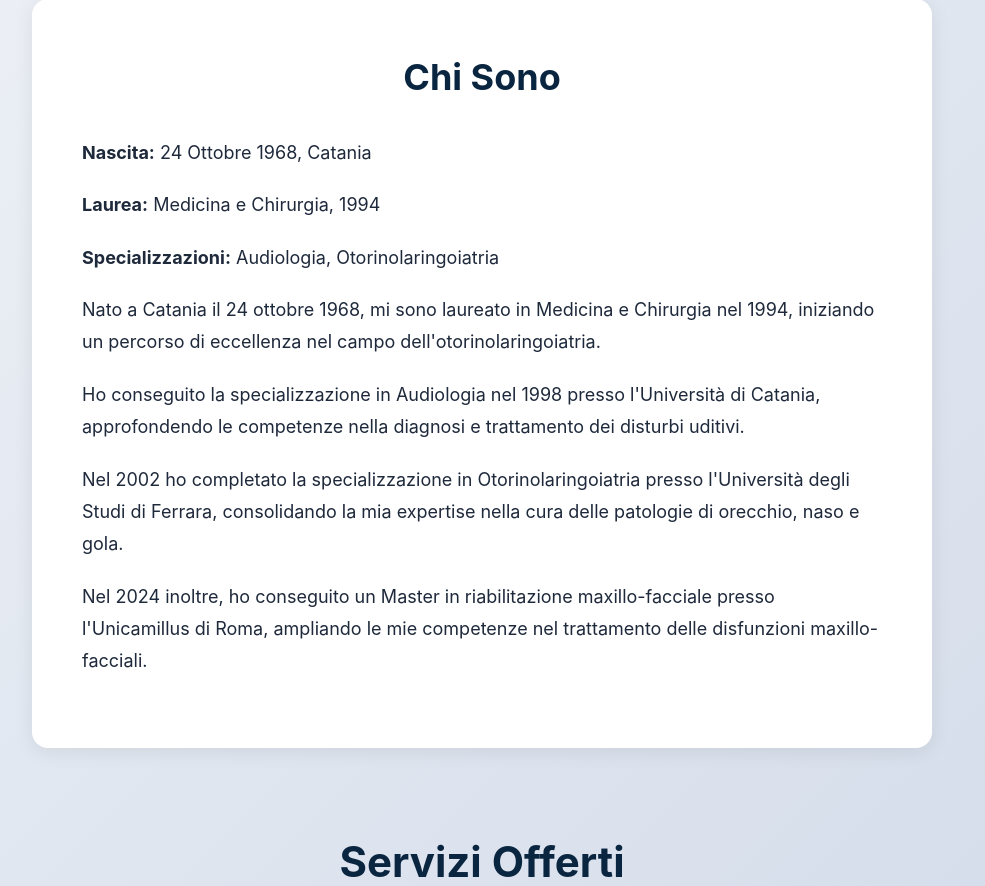
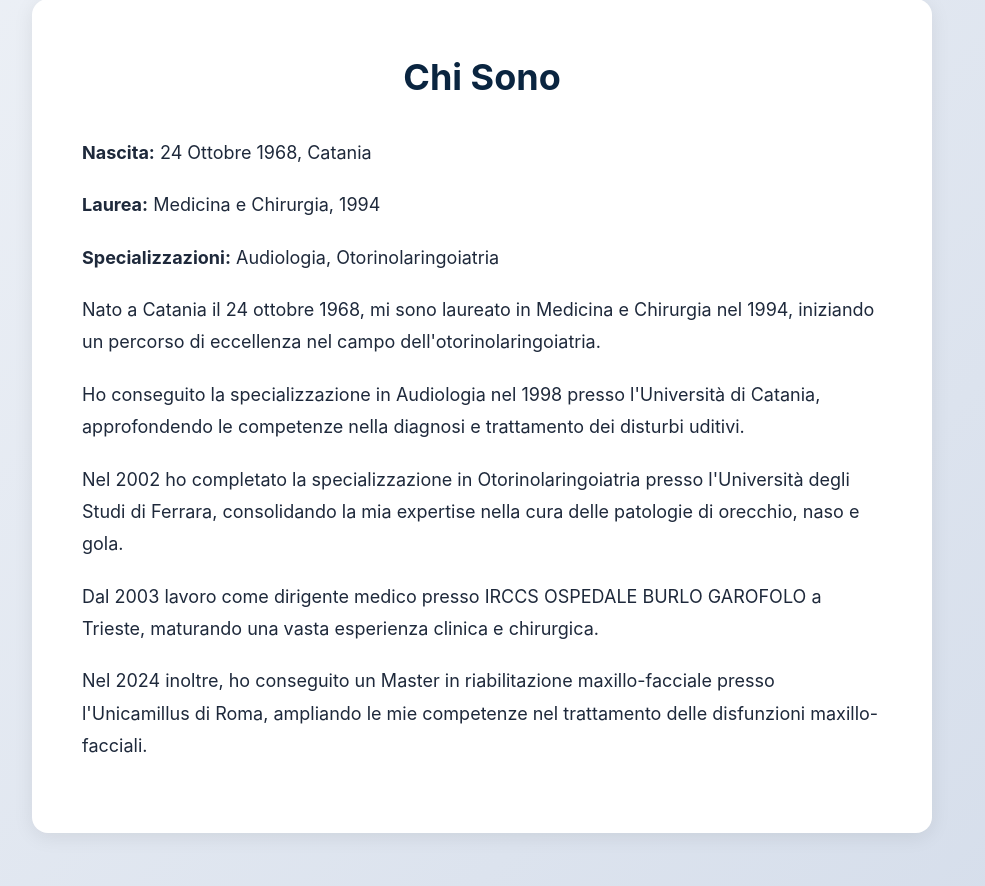
Before and after one commit to ffedericograsso/portfolioDottGrasso, a PHP site: page / in a window 1280 px wide. Shown: the part 734-1620 px from the top of the page, without its empty margins (158-1143 px from the left). Run offline with PHP 8.4, Linux system fonts and the light colour scheme; a stand-in replaces the project's code that opens the database connection; some libraries are stand-ins or nearby versions.

Commit message:
lastThings

```diff
--- a/index.php
+++ b/index.php
@@ -38,6 +38,7 @@
         <p style="margin-top: 20px;">Nato a Catania il 24 ottobre 1968, mi sono laureato in Medicina e Chirurgia nel 1994, iniziando un percorso di eccellenza nel campo dell'otorinolaringoiatria.</p>
         <p>Ho conseguito la specializzazione in Audiologia nel 1998 presso l'Università di Catania, approfondendo le competenze nella diagnosi e trattamento dei disturbi uditivi.</p>
         <p>Nel 2002 ho completato la specializzazione in Otorinolaringoiatria presso l'Università degli Studi di Ferrara, consolidando la mia expertise nella cura delle patologie di orecchio, naso e gola.</p>
+        <p>Dal 2003 lavoro come dirigente medico presso IRCCS OSPEDALE BURLO GAROFOLO a Trieste, maturando una vasta esperienza clinica e chirurgica.</p>
         <p>Nel 2024 inoltre, ho conseguito un Master in riabilitazione maxillo-facciale presso l'Unicamillus di Roma, ampliando le mie competenze nel trattamento delle disfunzioni maxillo-facciali.</p>
     </section>
 
```
